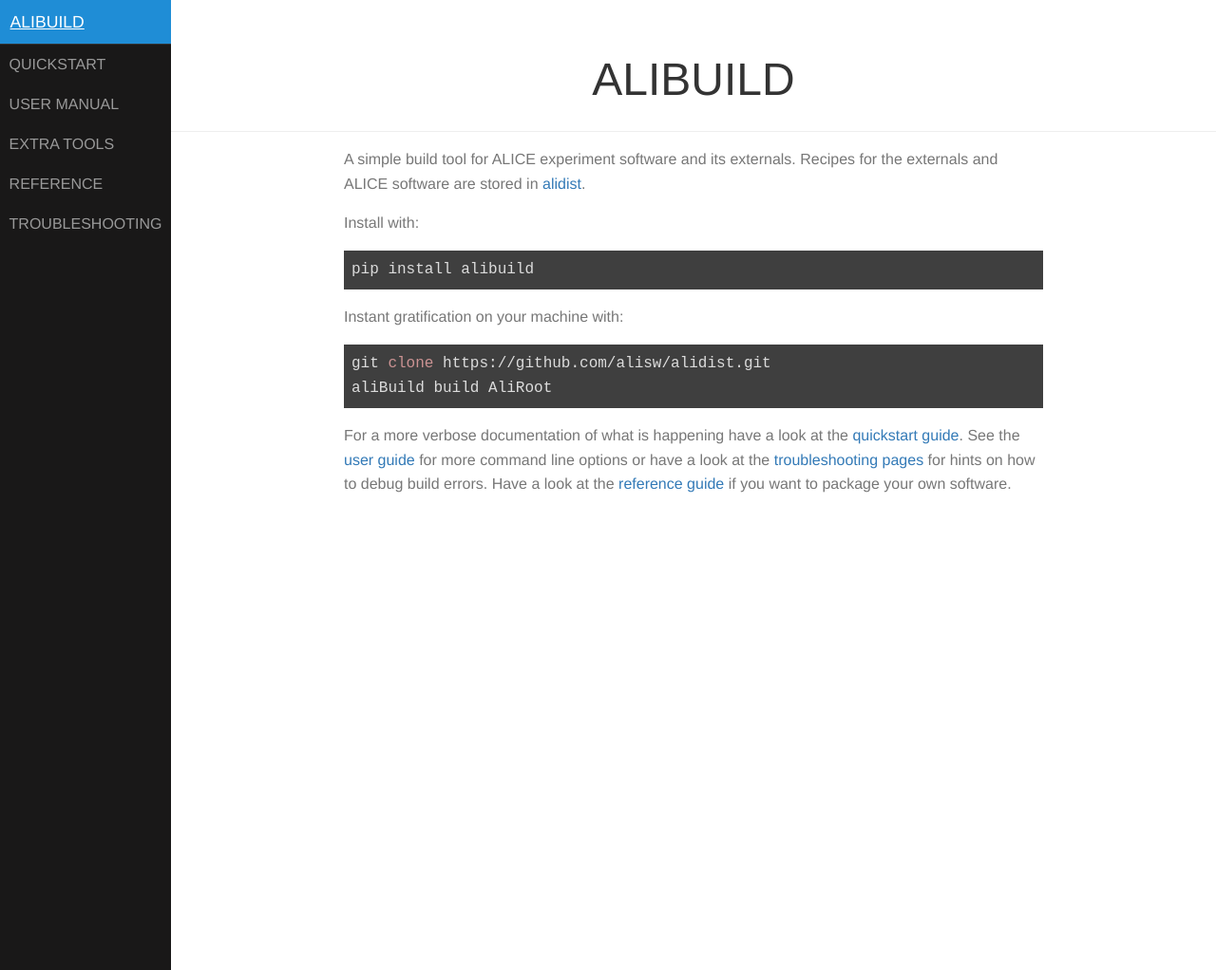
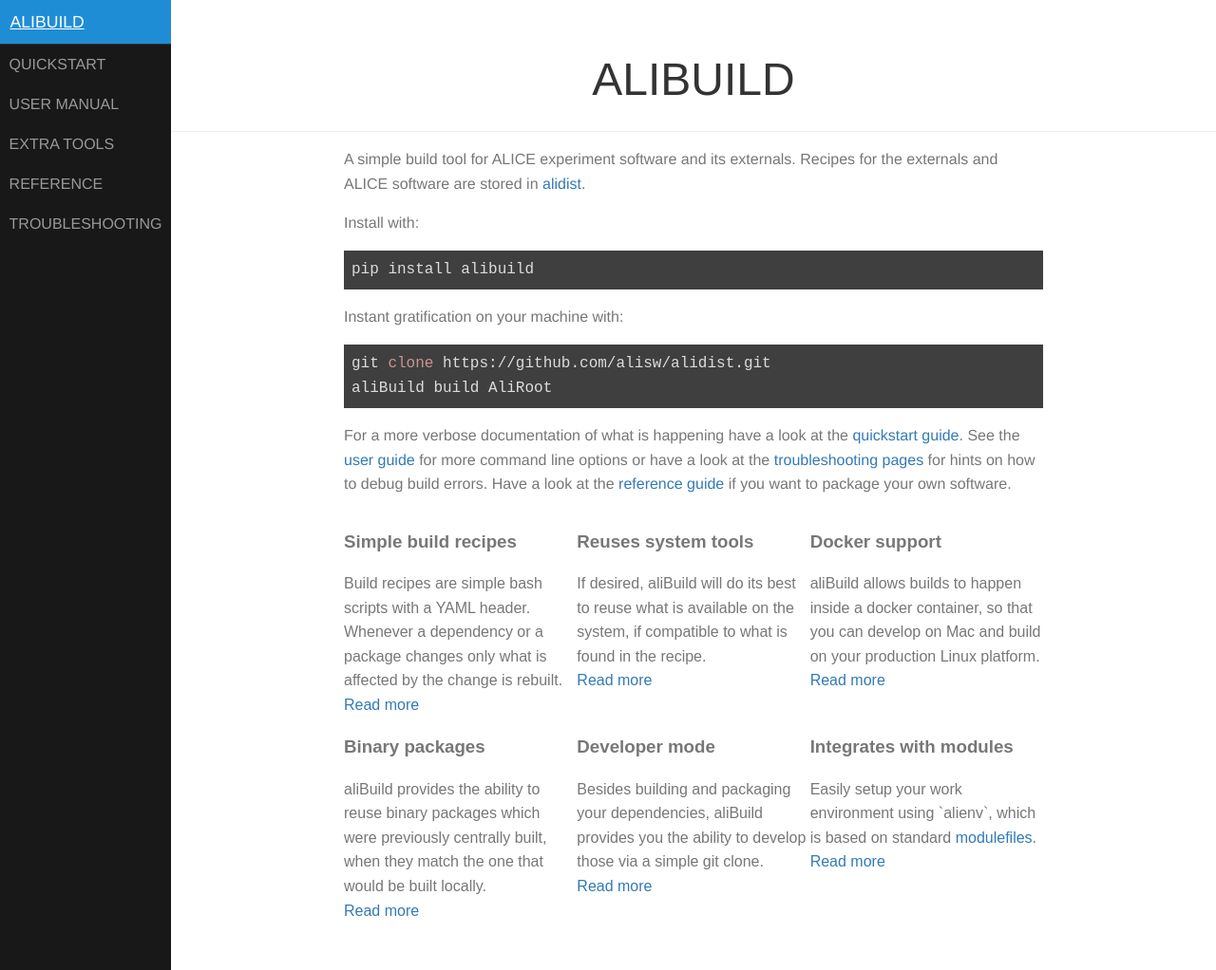
Before and after one commit to alisw/alibuild, a Jekyll site: the page built from index.markdown, in a window 1280 px wide and 1022 px high. Shown: the whole window at 95% size. Built offline with Jekyll 4.4.1, drawn with Linux system fonts in a browser that asks for light colours.

Commit message:
Add highlights about aliBuild

```diff
--- a/index.markdown
+++ b/index.markdown
@@ -23,3 +23,41 @@
 pages](troubleshooting.html) for hints on how to debug build errors.
 Have a look at the [reference guide](reference.html) if you want to
 package your own software.
+
+<div class="pure-g">
+    <div class="pure-u-1-3"><h3>Simple build recipes</h3>
+      Build recipes are simple bash scripts with a YAML header. Whenever
+      a dependency or a package changes only what is affected by the
+      change is rebuilt.
+      <br/><a href="reference.html">Read more</a>
+    </div>
+    <div class="pure-u-1-3"><h3>Reuses system tools</h3>
+      If desired, aliBuild will do its best to reuse what is available
+      on the system, if compatible to what is found in the recipe.
+      <br/><a href="user.html#controlling-which-system-packages-are-picked-up">Read more</a>
+    </div>
+    <div class="pure-u-1-3"><h3>Docker support</h3>
+      aliBuild allows builds to happen inside a docker container, so
+      that you can develop on Mac and build on your production Linux
+      platform.
+      <br/><a href="user.html#running-in-docker">Read more</a>
+    </div>
+</div>
+<div class="pure-g">
+    <div class="pure-u-1-3"><h3>Binary packages</h3>
+      aliBuild provides the ability to reuse binary packages which were
+      previously centrally built, when they match the one that would be
+      built locally.
+      <br/><a href="user.html#speedup-build-process-by-using-a-build-store">Read more</a>
+    </div>
+    <div class="pure-u-1-3"><h3>Developer mode</h3>
+      Besides building and packaging your dependencies, aliBuild
+      provides you the ability to develop those via a simple git clone.
+      <br/><a href="user.html#developing-packages-locally">Read more</a>
+    </div>
+    <div class="pure-u-1-3"><h3>Integrates with modules</h3>
+      Easily setup your work environment using `alienv`, which is based on
+      standard <a href="http://modules.sourceforge.net">modulefiles</a>.
+      <br/><a href="quick.html#loading-the-package-environment">Read more</a>
+    </div>
+</div>
```
